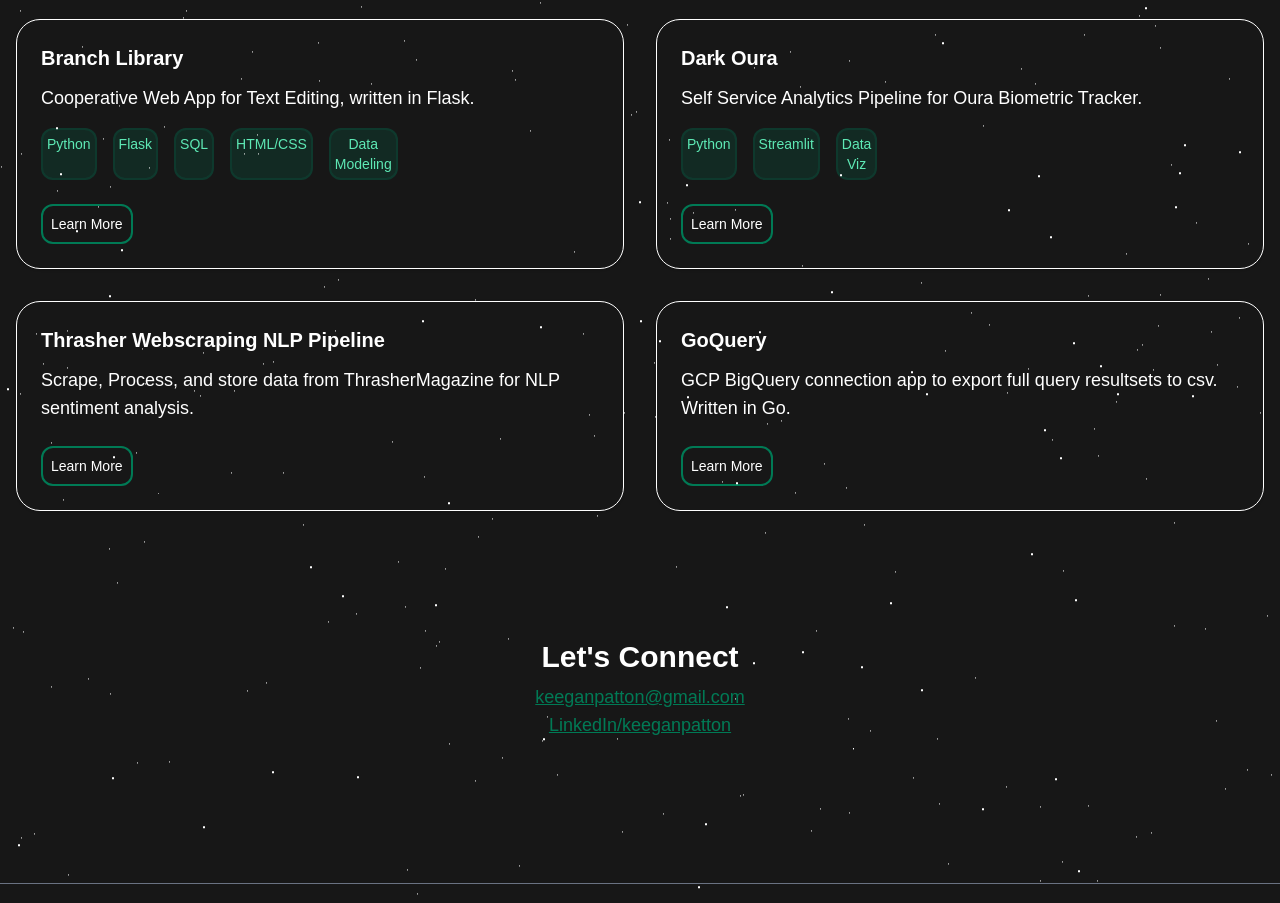
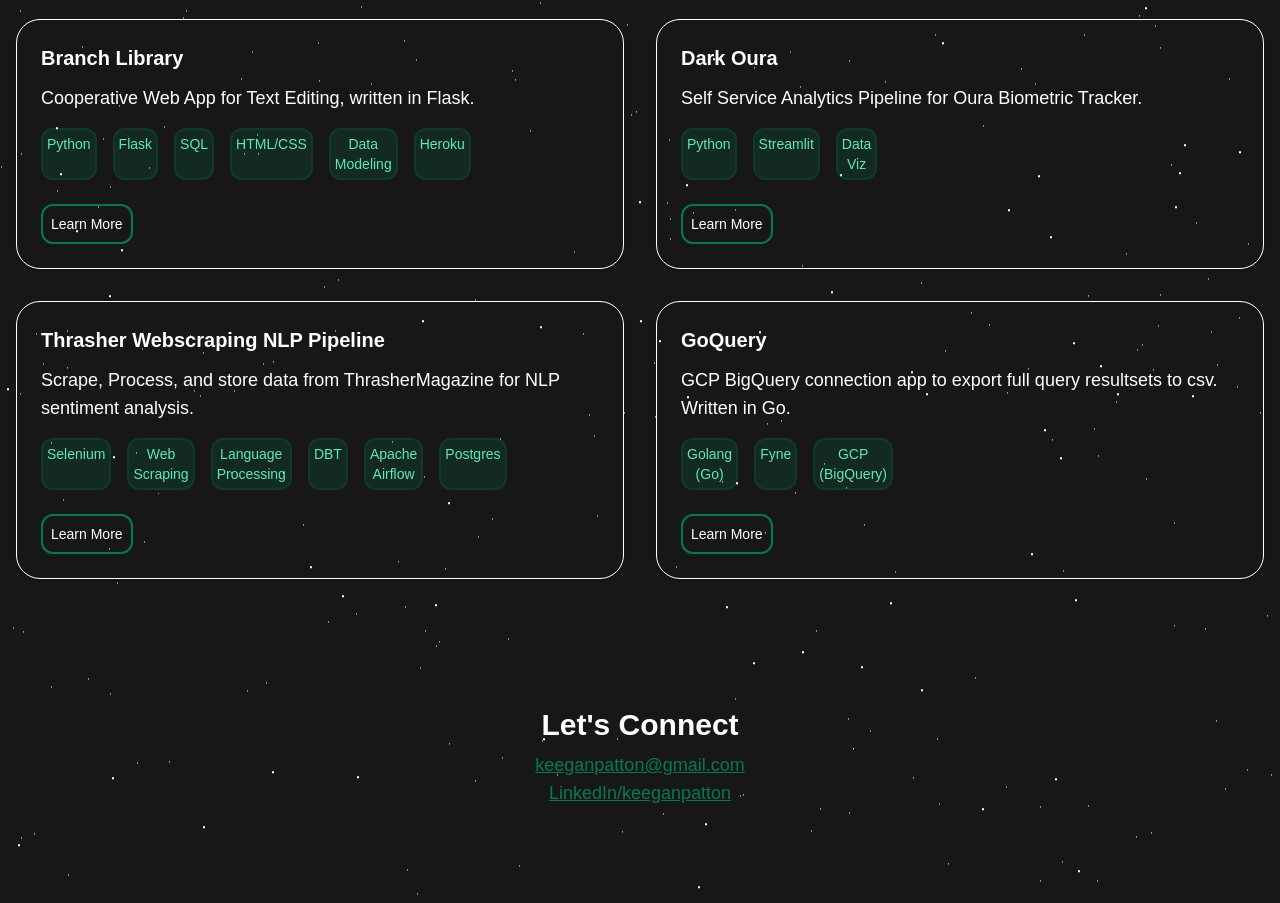
Before and after one commit to dbo-keeganpatton/personal-website-2.0, a Next.js app: page / in a window 1280 px wide. Shown: the part 797-1700 px from the top of the page. Built offline with nearby package versions, Linux system fonts and the light colour scheme.

Commit message:
Complete tech stack add to Projects

```diff
--- a/components/Project1.tsx
+++ b/components/Project1.tsx
@@ -23,11 +23,12 @@ export default function Project1() {
 
                 {/* Tech Stack items for project  */}
                 <div className="flex flex-wrap gap-4 pt-4">
-                    <div className="flex-2 grow-0 border-2 border-emerald-700/20 p-1 rounded-xl text-sm bg-emerald-700/20 text-center text-emerald-300">   Python    </div>
-                    <div className="flex-2 grow-0 border-2 border-emerald-700/20 p-1 rounded-xl text-sm bg-emerald-700/20 text-center text-emerald-300">   Flask     </div>
-                    <div className="flex-2 grow-0 border-2 border-emerald-700/20 p-1 rounded-xl text-sm bg-emerald-700/20 text-center text-emerald-300">   SQL       </div>
-                    <div className="flex-2 grow-0 border-2 border-emerald-700/20 p-1 rounded-xl text-sm bg-emerald-700/20 text-center text-emerald-300">   HTML/CSS  </div>
-                    <div className="flex-2 grow-0 border-2 border-emerald-700/20 p-1 rounded-xl text-sm bg-emerald-700/20 text-center text-emerald-300">   Data Modeling   </div>
+                    <div className="flex-2 grow-0 border-2 border-emerald-700/20 p-1 rounded-xl text-sm bg-emerald-700/20 text-center text-emerald-300">   Python           </div>
+                    <div className="flex-2 grow-0 border-2 border-emerald-700/20 p-1 rounded-xl text-sm bg-emerald-700/20 text-center text-emerald-300">   Flask            </div>
+                    <div className="flex-2 grow-0 border-2 border-emerald-700/20 p-1 rounded-xl text-sm bg-emerald-700/20 text-center text-emerald-300">   SQL              </div>
+                    <div className="flex-2 grow-0 border-2 border-emerald-700/20 p-1 rounded-xl text-sm bg-emerald-700/20 text-center text-emerald-300">   HTML/CSS         </div>
+                    <div className="flex-2 grow-0 border-2 border-emerald-700/20 p-1 rounded-xl text-sm bg-emerald-700/20 text-center text-emerald-300">   Data Modeling    </div>
+                    <div className="flex-2 grow-0 border-2 border-emerald-700/20 p-1 rounded-xl text-sm bg-emerald-700/20 text-center text-emerald-300">   Heroku           </div>
                 </div>
                 {/* End Tech Stack */}
 
--- a/components/Project3.tsx
+++ b/components/Project3.tsx
@@ -17,6 +17,19 @@ export default function Project3() {
                 <p className="mt-3 text-lg">
                      Scrape, Process, and store data from ThrasherMagazine for NLP sentiment analysis.
                 </p>
+
+
+                {/* Tech Stack items for project  */}
+                <div className="flex flex-wrap gap-4 pt-4">
+                    <div className="flex-2 grow-0 border-2 border-emerald-700/20 p-1 rounded-xl text-sm bg-emerald-700/20 text-center text-emerald-300">   Selenium             </div>
+                    <div className="flex-2 grow-0 border-2 border-emerald-700/20 p-1 rounded-xl text-sm bg-emerald-700/20 text-center text-emerald-300">   Web Scraping         </div>
+                    <div className="flex-2 grow-0 border-2 border-emerald-700/20 p-1 rounded-xl text-sm bg-emerald-700/20 text-center text-emerald-300">   Language Processing  </div>
+                    <div className="flex-2 grow-0 border-2 border-emerald-700/20 p-1 rounded-xl text-sm bg-emerald-700/20 text-center text-emerald-300">   DBT                  </div>
+                    <div className="flex-2 grow-0 border-2 border-emerald-700/20 p-1 rounded-xl text-sm bg-emerald-700/20 text-center text-emerald-300">   Apache Airflow       </div>
+                    <div className="flex-2 grow-0 border-2 border-emerald-700/20 p-1 rounded-xl text-sm bg-emerald-700/20 text-center text-emerald-300">   Postgres             </div>
+                </div>
+                {/* End Tech Stack */}
+
 
                 <button
                     className="text-sm mt-6 border-2 border-emerald-700 rounded-xl p-2 text-md hover:border-red-800"
--- a/components/Project4.tsx
+++ b/components/Project4.tsx
@@ -19,6 +19,17 @@ export default function Project4() {
                 <p className="mt-3 text-lg">
                    GCP BigQuery connection app to export full query resultsets to csv. Written in Go.
                 </p>
+
+
+                {/* Tech Stack items for project  */}
+                <div className="flex flex-wrap gap-4 pt-4">
+                    <div className="flex-2 grow-0 border-2 border-emerald-700/20 p-1 rounded-xl text-sm bg-emerald-700/20 text-center text-emerald-300">   Golang (Go)      </div>
+                    <div className="flex-2 grow-0 border-2 border-emerald-700/20 p-1 rounded-xl text-sm bg-emerald-700/20 text-center text-emerald-300">   Fyne             </div>
+                    <div className="flex-2 grow-0 border-2 border-emerald-700/20 p-1 rounded-xl text-sm bg-emerald-700/20 text-center text-emerald-300">   GCP (BigQuery)   </div>
+                </div>
+                {/* End Tech Stack */}
+
+
 
                 <button
                     className="text-sm mt-6 border-2 border-emerald-700 rounded-xl p-2 text-md hover:border-red-800"
```
